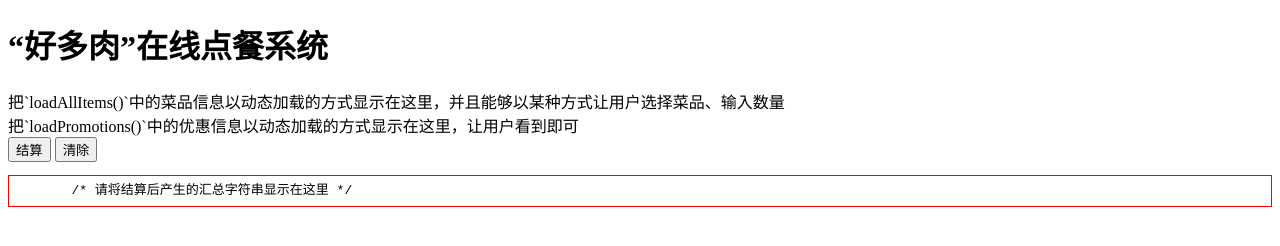
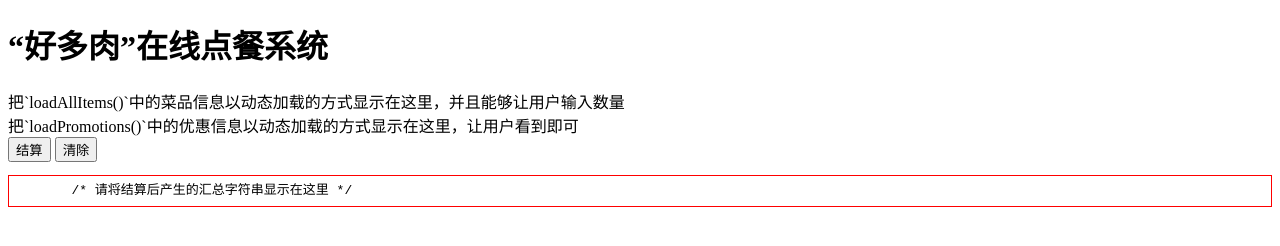
Before and after one commit to zouxiangGit/take-out-food, a plain HTML site: page public/index.html in a window 1280 px wide. Drawn offline with Linux system fonts and the light colour scheme.

Commit message:
some requirement improment

```diff
--- a/public/index.css
+++ b/public/index.css
@@ -3,6 +3,7 @@
 同时删除该注释
 */
 
+/* #message只是一个示例，可以删除 */
 #message {
 	height: 30px;
 	line-height: 30px;
--- a/public/index.html
+++ b/public/index.html
@@ -16,7 +16,7 @@
     <h1>“好多肉”在线点餐系统</h1>
 
     <div id="items">
-        把`loadAllItems()`中的菜品信息以动态加载的方式显示在这里，并且能够以某种方式让用户选择菜品、输入数量
+        把`loadAllItems()`中的菜品信息以动态加载的方式显示在这里，并且能够让用户输入数量
     </div>
 
     <div id="promotions">
```
Also changed, not shown: README.md.
